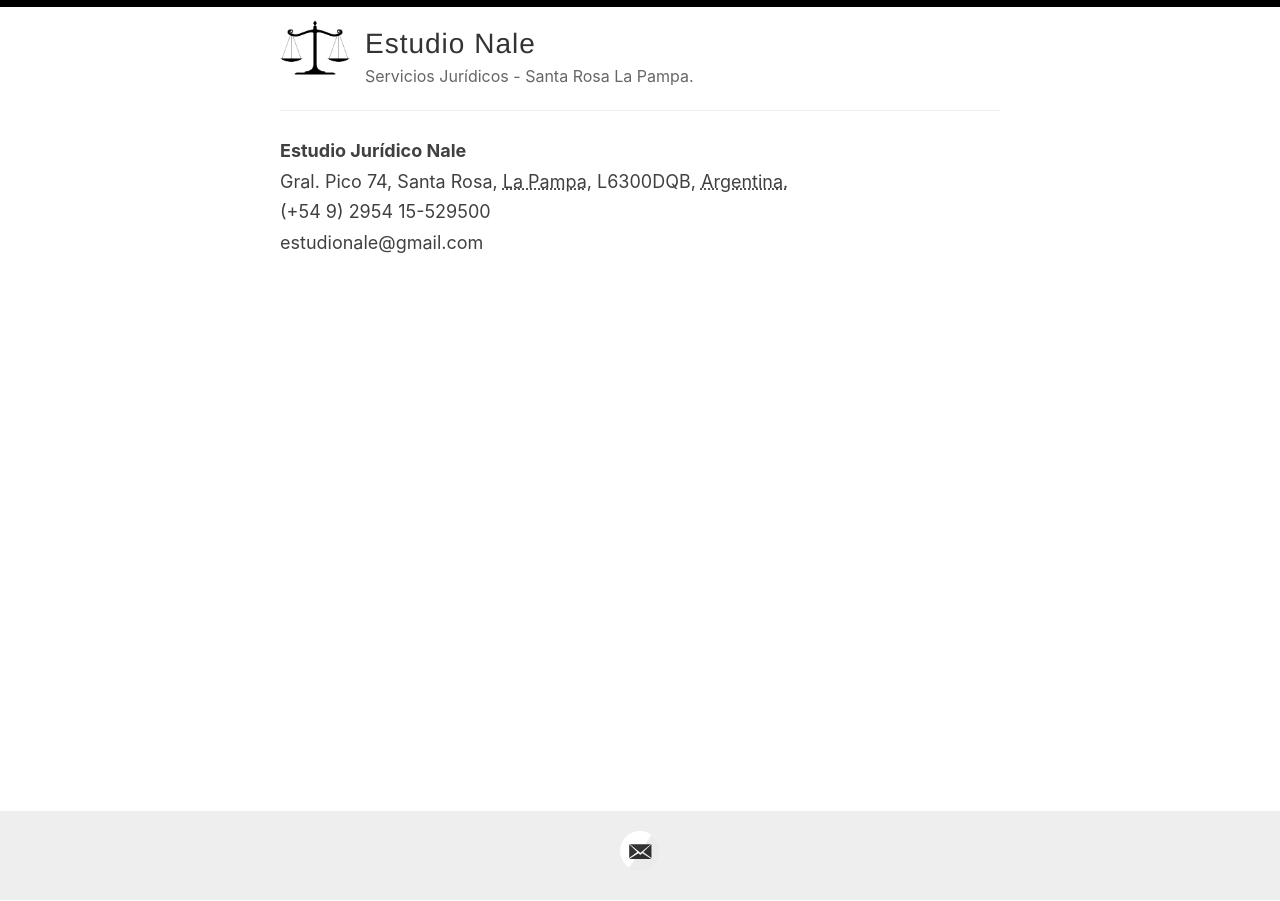
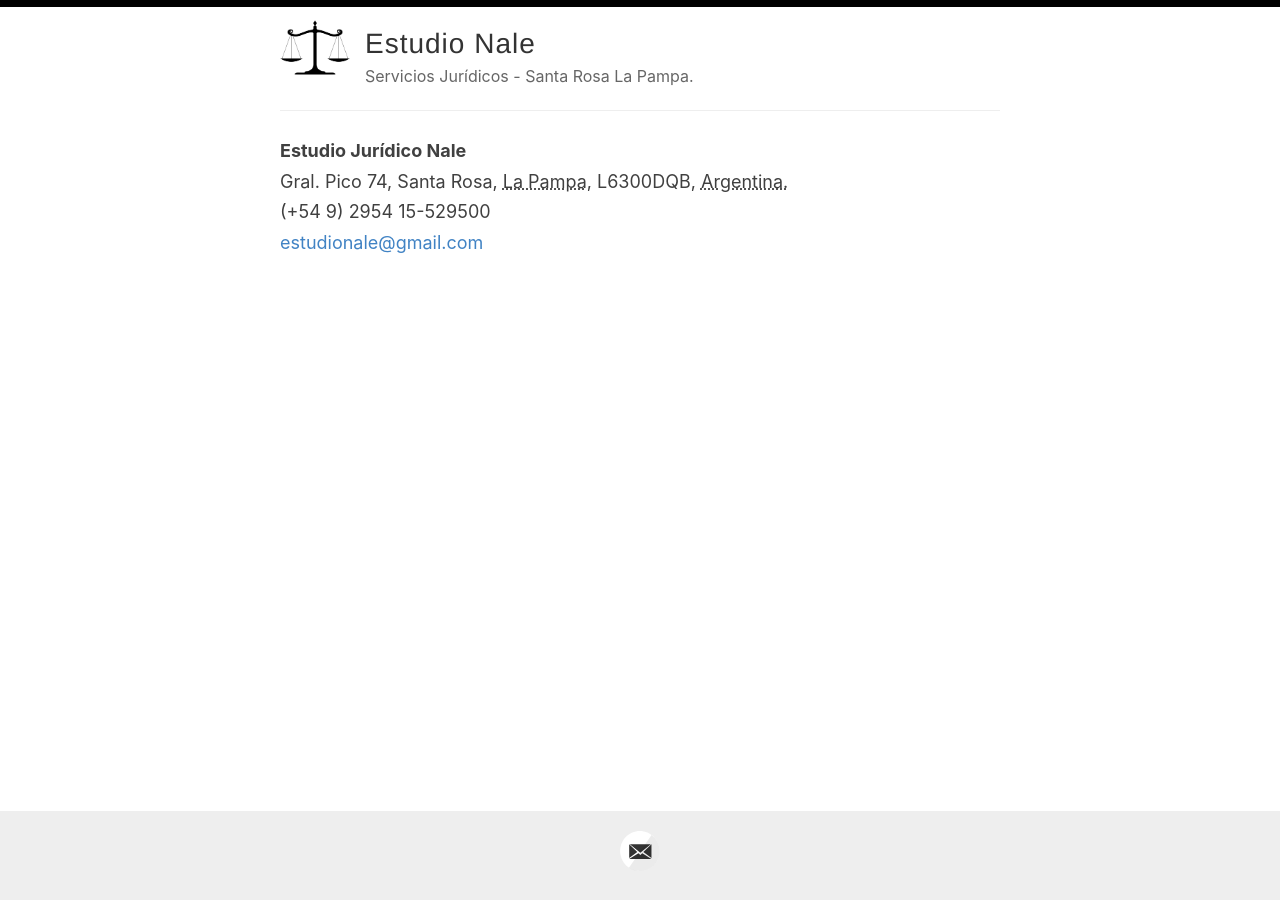
Before and after one commit to gustavonale/estudionale.com, a Jekyll site: the page built from _pages/test.md, in a window 1280 px wide. Built offline with Jekyll 4.4.1, drawn with Linux system fonts in a browser that asks for light colours.

Commit message:
Update test.md

```diff
--- a/_pages/test.md
+++ b/_pages/test.md
@@ -14,7 +14,7 @@ permalink: /test/
 <abbr class="country-name" title="Argentina">Argentina.</abbr></address>
 <dl>
 <dt class="tel type" title="mobile"></dt><dd class="tel value">(+54 9) 2954 15-529500</dd>
-<dt class="email type" title="email"></dt><dd class="email">estudionale@gmail.com</dd>
+<dt class="email type" title="email"></dt><dd class="email"><a href="mailto:estudionale@gmail.com">estudionale@gmail.com</a></dd>
 <dt></dt>
 <dd class="geo">
 <p class="geo">
```
